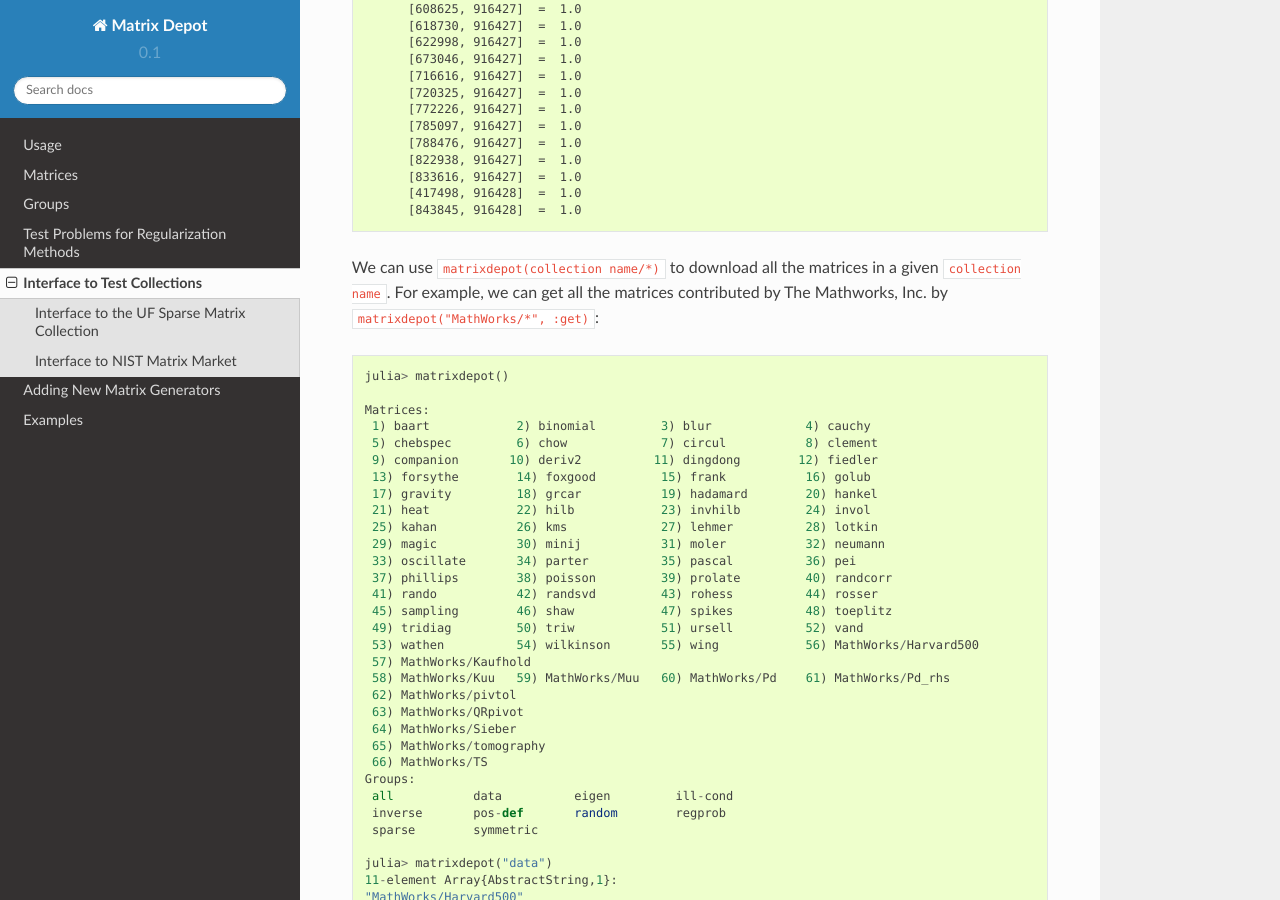
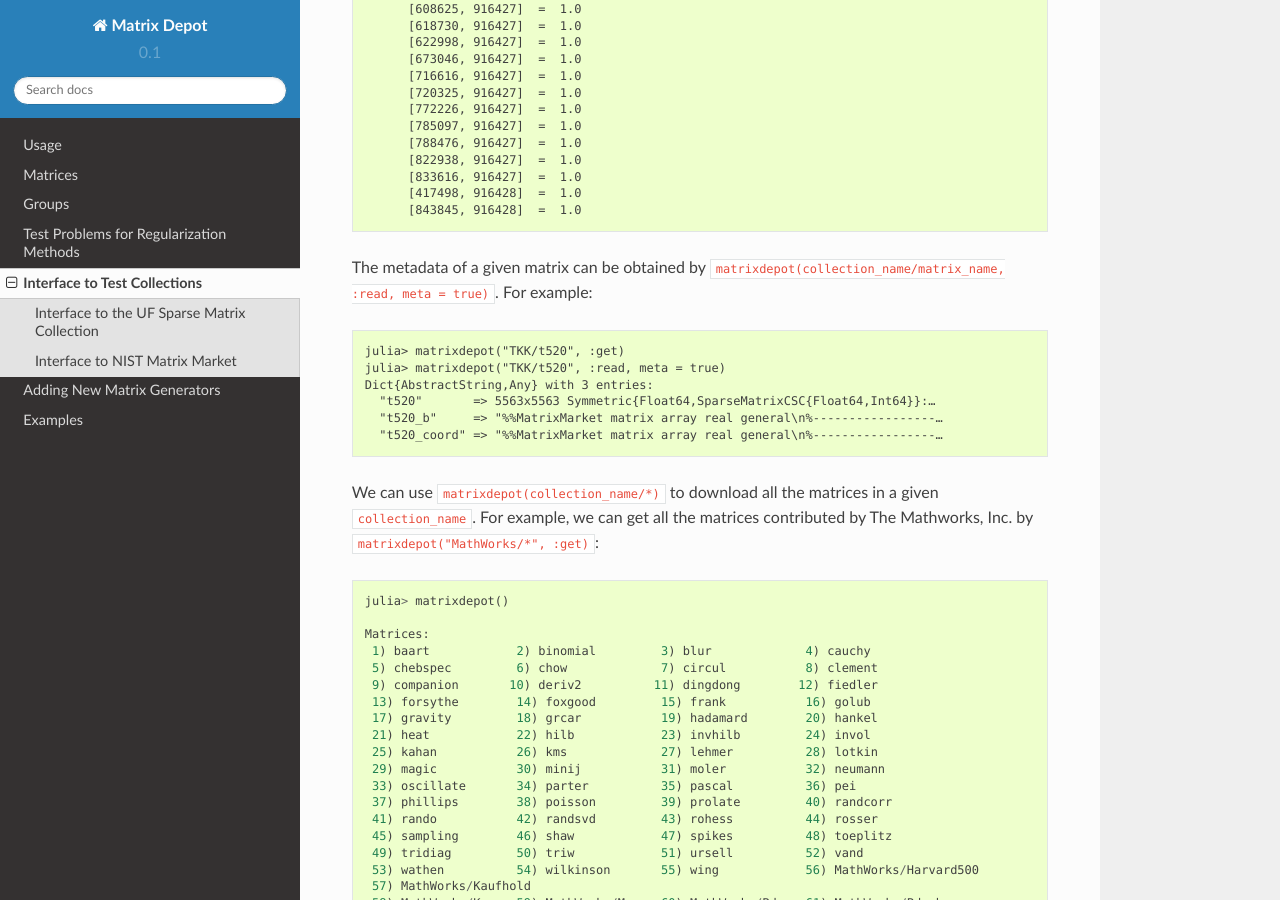
Before and after one commit to JuliaLinearAlgebra/MatrixDepot.jl, a Sphinx documentation site: the page built from doc/interface.rst, in a window 1280 px wide and 900 px high, scrolled down 1794 px. Built offline with Sphinx 7.4.7 and the Read the Docs theme 2.0.0, drawn with Linux system fonts in a browser that asks for light colours; some of the changed text lies outside the part shown.

Commit message:
update doc

```diff
--- a/doc/interface.rst
+++ b/doc/interface.rst
@@ -12,8 +12,8 @@
 Interface to the UF Sparse Matrix Collection
 ---------------------------------------------
 
-Use ``matrixdepot(NAME, :get)``, where ``NAME`` is ``collection name
-+'/' + matrix name``,  to download a test matrix from the
+Use ``matrixdepot(NAME, :get)``, where ``NAME`` is ``collection_name
++'/' + matrix_name``,  to download a test matrix from the
 `UF Sparse Matrix Collection <http://www.cise.ufl.edu/research/sparse/matrices/list_by_id.html>`_.
 For example::
 
@@ -25,7 +25,7 @@
    data can be found by ``matrixdepot("data")``.
 
 If the matrix name is unique in the collections, we could use
-``matrixdepot(matrix name, :get)`` to download the data. If more than
+``matrixdepot(matrix_name, :get)`` to download the data. If more than
 one matrix has the same name, a list of options will be returned. For
 example::
 
@@ -102,8 +102,18 @@
 	[417498, 916428]  =  1.0
 	[843845, 916428]  =  1.0
 
-We can use ``matrixdepot(collection name/*)`` to download all the matrices
-in a given ``collection name``. For example, we can get all the
+The metadata of a given matrix can be obtained by
+``matrixdepot(collection_name/matrix_name, :read, meta = true)``. For example::
+
+  julia> matrixdepot("TKK/t520", :get)
+  julia> matrixdepot("TKK/t520", :read, meta = true)
+  Dict{AbstractString,Any} with 3 entries:
+    "t520"       => 5563x5563 Symmetric{Float64,SparseMatrixCSC{Float64,Int64}}:…
+    "t520_b"     => "%%MatrixMarket matrix array real general\n%-----------------…
+    "t520_coord" => "%%MatrixMarket matrix array real general\n%-----------------…
+
+We can use ``matrixdepot(collection_name/*)`` to download all the matrices
+in a given ``collection_name``. For example, we can get all the
 matrices contributed by The Mathworks, Inc. by ``matrixdepot("MathWorks/*", :get)``::
 
    julia> matrixdepot()
```
Also changed, not shown: NEWS.md (+3 -3 lines).
